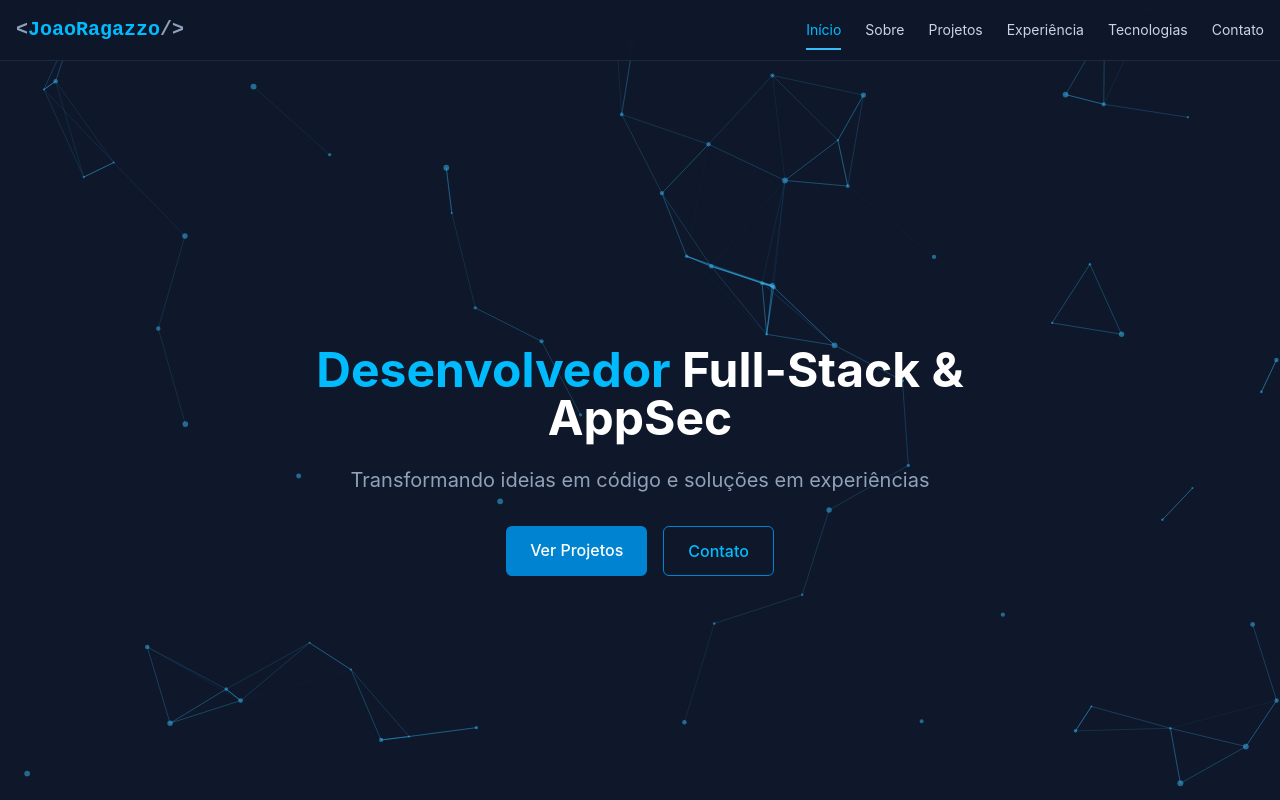
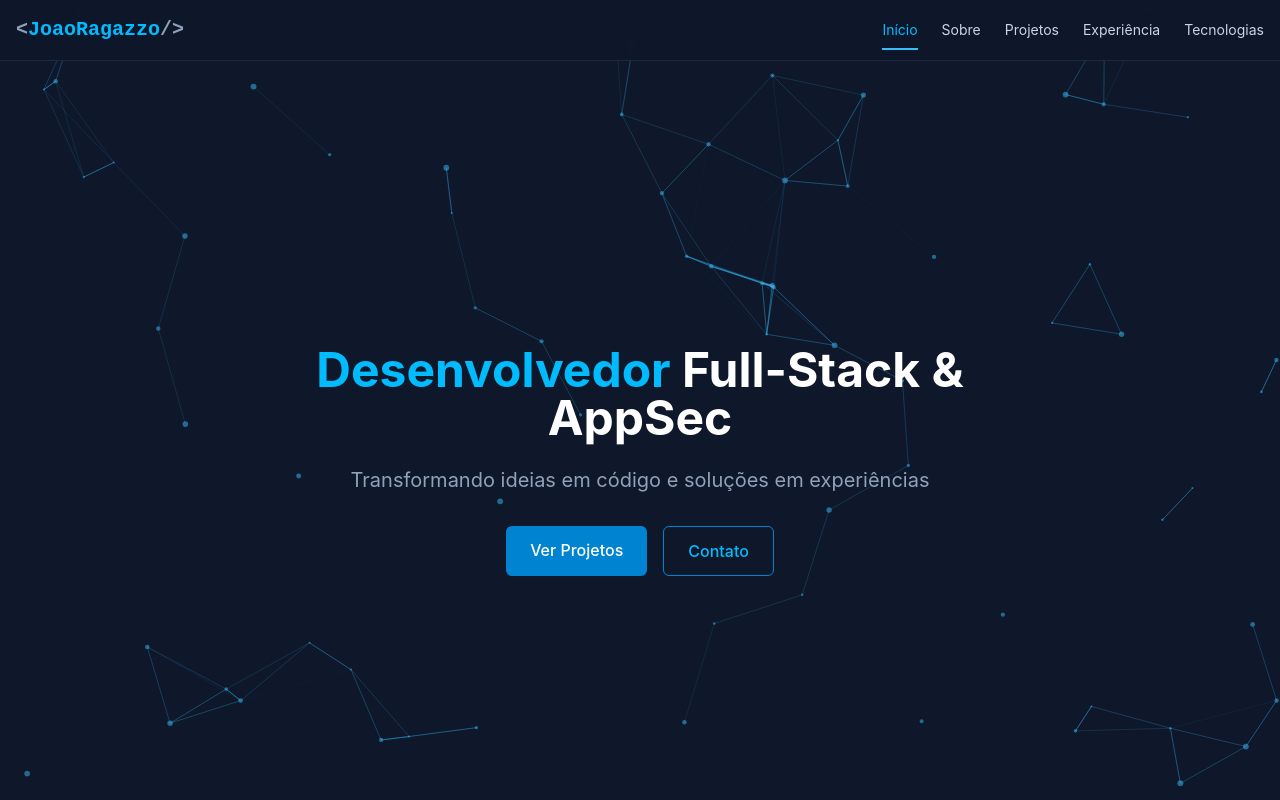
Before and after one commit to joaoragazzo/portfolio, a React (Vite) app in the folder app/: page / in a window 1280 px wide. Shown: the top 800 px of the page. Built offline with nearby package versions, Linux system fonts and the light colour scheme.

Commit message:
feat: remove contact section from links

```diff
--- a/app/src/components/Links.jsx
+++ b/app/src/components/Links.jsx
@@ -5,7 +5,7 @@ export const Links = () => {
 
   useEffect(() => {
     const handleScroll = () => {
-      const sections = ["home", "about", "projects", "experience", "tech", "contact"];
+      const sections = ["home", "about", "projects", "experience", "tech"];
 
       let current = "home";
 
@@ -39,7 +39,6 @@ export const Links = () => {
         { id: "projects", label: "Projetos" },
         { id: "experience", label: "Experiência" },
         { id: "tech", label: "Tecnologias" },
-        { id: "contact", label: "Contato" },
       ].map((link) => (
         <li key={link.id}>
           <a
```
